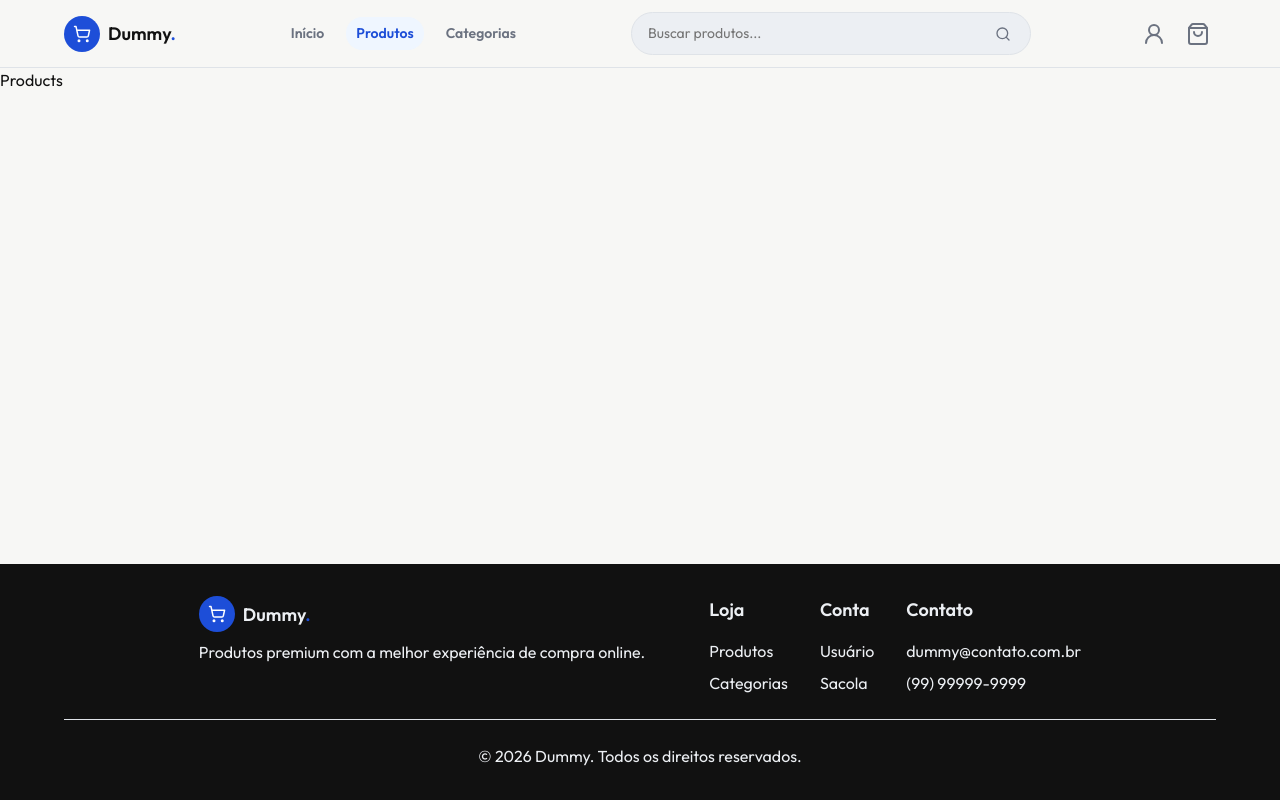
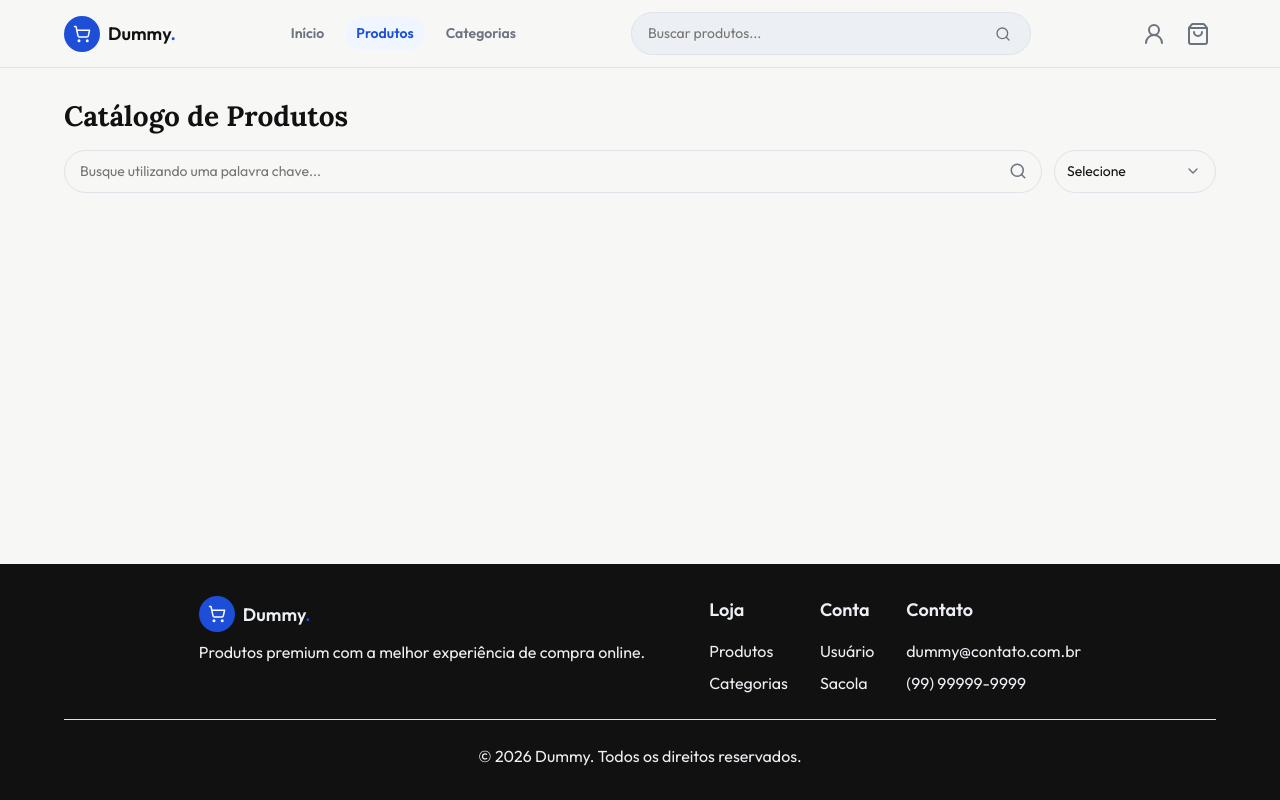
Before and after one commit to ruangmss/dummy, a React (Vite) app: page /produtos in a window 1280 px wide. Built offline with nearby package versions, Linux system fonts and the light colour scheme; no server answers.

Commit message:
feat: Estrutura parte superior da página de produtos

```diff
--- a/src/components/Input/Input.css
+++ b/src/components/Input/Input.css
@@ -62,7 +62,7 @@
   .visibility-button:hover svg,
   .search-button:hover svg {
     stroke: var(--foreground);
-    scale: 1.05;
+    scale: 1.06;
   }
 }
 
--- a/src/pages/Products/Products.jsx
+++ b/src/pages/Products/Products.jsx
@@ -1,7 +1,41 @@
 import React from 'react';
+import Top from './components/Top/Top';
+import { PRODUCTS_GET } from '../../api/api';
+import useFetch from '../../hooks/useFetch';
 
 const Products = () => {
-  return <div>Products</div>;
+  const [query, setQuery] = React.useState('');
+  const [search, setSearch] = React.useState('');
+  const [sort, setSort] = React.useState('');
+  const [order, setOrder] = React.useState('asc');
+  const [page, setPage] = React.useState(1);
+  const { data, request, loading, error } = useFetch();
+
+  React.useEffect(() => {
+    async function fetchProducts() {
+      const { url, options } = PRODUCTS_GET({ query: search, page: page, sortBy: sort, order: order, page: page });
+      const { json } = await request(url, options);
+
+      console.log(json);
+    }
+
+    fetchProducts();
+  }, [request, page, sort, order, page, search]);
+
+  return (
+    <>
+      <Top
+        search={search}
+        query={query}
+        sort={sort}
+        order={order}
+        setQuery={setQuery}
+        setSort={setSort}
+        setOrder={setOrder}
+        setSearch={setSearch}
+      />
+    </>
+  );
 };
 
 export default Products;
--- /dev/null
+++ b/src/pages/Products/components/Top/Top.css
@@ -0,0 +1,76 @@
+.top {
+  display: flex;
+  flex-direction: column;
+  gap: var(--spacing-lg);
+  font: var(--body-sm);
+}
+
+.top h2 {
+  font: var(--heading-lg);
+}
+
+.top-search {
+  position: relative;
+  flex: 1;
+}
+
+.top input {
+  padding: 10px 44px 10px 15px;
+  border-radius: var(--radius-xl);
+  border: 1px solid var(--border);
+  width: 100%;
+}
+
+.top-search-button {
+  position: absolute;
+  top: 50%;
+  right: 8px;
+  display: flex;
+  align-items: center;
+  justify-content: center;
+  width: 32px;
+  height: 32px;
+  padding: 0;
+  transform: translateY(-50%);
+  border-radius: var(--radius-full);
+  transition: scale 0.2s ease;
+}
+
+.top-search-button svg {
+  width: 18px;
+  height: 18px;
+  transition: stroke 0.2s ease;
+}
+
+.top-filters {
+  display: flex;
+  justify-content: space-between;
+  gap: var(--spacing-md);
+}
+
+.top select {
+  appearance: none;
+  padding: 10px 40px 10px 12px;
+  border: 1px solid var(--border);
+  border-radius: var(--radius-xl);
+  background-image: url('../../../../assets/icons/arrow-down.svg');
+  background-repeat: no-repeat;
+  background-position: right 14px center;
+  background-size: 16px;
+}
+
+@media (hover: hover) {
+  .top-search-button:hover {
+    scale: 1.04;
+  }
+
+  .top-search-button:hover svg {
+    stroke: var(--foreground);
+  }
+}
+
+@media (max-width: 480px) {
+  .top-filters {
+    flex-direction: column;
+  }
+}
--- /dev/null
+++ b/src/pages/Products/components/Top/Top.jsx
@@ -0,0 +1,57 @@
+import React from 'react';
+import './Top.css';
+import { ToastContext } from '../../../../contexts/ToastContext';
+import Search from '../../../../assets/icons/search.svg?react';
+
+const Top = ({ query, sort, order, setQuery, setSort, setOrder, setSearch }) => {
+  const showToast = React.useContext(ToastContext);
+
+  function separateSort(event) {
+    const [newSort, newOrder] = event.target.value.split('-');
+
+    setSort(newSort);
+    setOrder(newOrder);
+  }
+
+  function searchProduct(event) {
+    event.preventDefault();
+
+    if (query) {
+      setSearch(query.trim());
+    } else {
+      setSearch('');
+      showToast('fail', 'Insira caracteres para efetuar uma pesquisa.');
+    }
+  }
+
+  return (
+    <div className="container top">
+      <h2>Catálogo de Produtos</h2>
+
+      <form className="top-filters" onSubmit={searchProduct}>
+        <div className="top-search">
+          <input
+            placeholder="Busque utilizando uma palavra chave..."
+            value={query}
+            onChange={(event) => setQuery(event.target.value)}
+          />
+
+          <button type="submit" className="top-search-button" aria-label="Buscar produtos">
+            <Search />
+          </button>
+        </div>
+
+        <select value={sort && order ? `${sort}-${order}` : ''} onChange={separateSort}>
+          <option value="">Selecione</option>
+          <option value="price-asc">Menor preço</option>
+          <option value="price-desc">Maior preço</option>
+          <option value="rating-desc">Melhor avaliação</option>
+          <option value="title-asc">Nome: A-Z</option>
+          <option value="title-desc">Nome: Z-A</option>
+        </select>
+      </form>
+    </div>
+  );
+};
+
+export default Top;
```
Also changed, not shown: src/assets/icons/arrow-down.svg (added).
